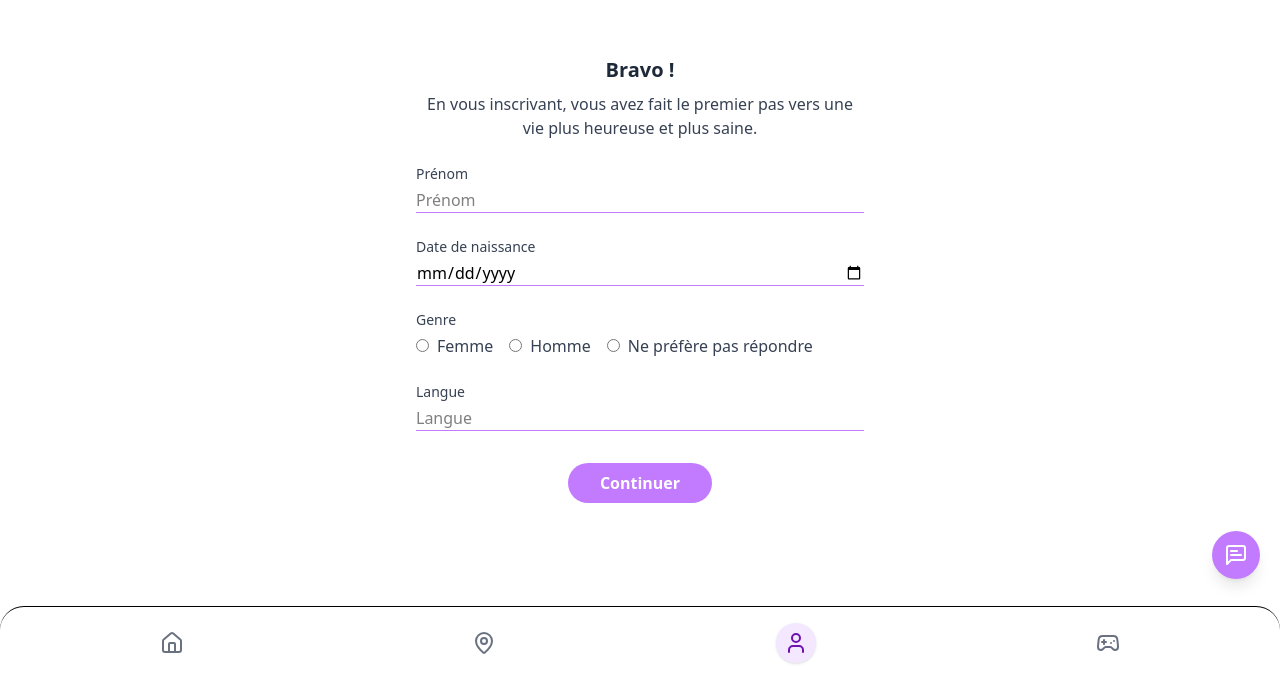
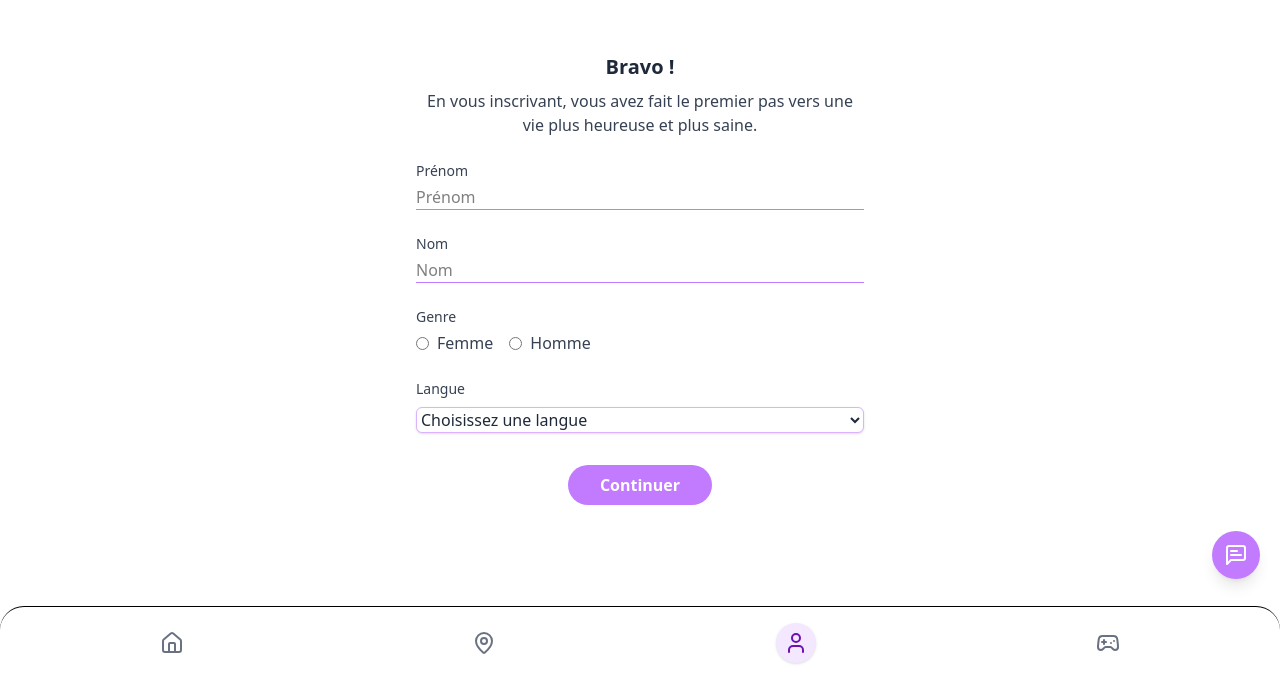
Before and after one commit to Mattbrn0/bubblehouse_front, a React (Vite) app: page /profile in a window 1280 px wide. Shown: the part 121-800 px from the top of the page. Built offline with nearby package versions, Linux system fonts and the light colour scheme; some icons are missing.

Commit message:
changement de la page profil, et création de la page mood

```diff
--- a/package.json
+++ b/package.json
@@ -20,6 +20,7 @@
     "prop-types": "^15.8.1",
     "react": "^18.2.0",
     "react-dom": "^18.2.0",
+    "react-icons": "^5.5.0",
     "react-leaflet": "^4.2.1",
     "react-router-dom": "^6.30.0",
     "swiper": "^11.2.8"
--- /dev/null
+++ b/src/components/mood.jsx
@@ -0,0 +1,87 @@
+import PropTypes from "prop-types"; // <-- importer PropTypes
+import { FaCalendarDay, FaClock, FaCalendarWeek } from "react-icons/fa";
+import { FiChevronRight } from "react-icons/fi";
+import { BsEmojiSmile, BsEmojiNeutral, BsEmojiFrown } from "react-icons/bs";
+
+const moodIcons = {
+  good: <BsEmojiSmile className="text-black text-xl" />,
+  medium: <BsEmojiNeutral className="text-black text-xl" />,
+  bad: <BsEmojiFrown className="text-black text-xl" />,
+};
+
+// Exemple de données de l'humeur
+const moodData = [
+  { day: "Lun", moods: ["bad"] },
+  { day: "Mar", moods: ["good"] },
+  { day: "Mer", moods: ["medium"] },
+  { day: "Jeu", moods: ["bad"] },
+  { day: "Ven", moods: ["good"] },
+  { day: "Sam", moods: ["good", "medium"] },
+  { day: "Dim", moods: ["bad"] },
+];
+
+export default function ProgressionDashboard() {
+  return (
+    <div className="bg-gray-100 p-4 rounded-lg space-y-6">
+      {/* Mes progrès */}
+      <div>
+        <h2 className="text-xl font-semibold text-[#42210B]">
+                Mes progrès
+              </h2>
+        <div className="grid grid-cols-3 gap-3">
+          <ProgressCard icon={<FaCalendarDay />} label="Jours" value="27" />
+          <ProgressCard icon={<FaClock />} label="Minutes" value="542" />
+          <ProgressCard icon={<FaCalendarWeek />} label="Semaines" value="4" />
+        </div>
+      </div>
+
+      {/* Suivi de l'humeur */}
+      <div>
+        <div className="flex justify-between items-center text-gray-800 mb-2">
+          <h2 className="text-xl font-semibold text-[#42210B]">
+                Suivi de l&apos;humeur
+              </h2>
+          <span className="flex items-center text-sm font-medium">
+            Cette semaine <FiChevronRight />
+          </span>
+        </div>
+
+        {/* Barres */}
+        <div className="flex items-end justify-between h-36">
+          {moodData.map(({ day, moods }, idx) => (
+            <div key={idx} className="flex flex-col items-center space-y-1">
+              <div className="flex flex-col-reverse items-center justify-end bg-gray-300 rounded-md w-6 h-24 relative overflow-visible">
+                {moods.map((mood, i) => (
+                  <div
+                    key={i}
+                    className="absolute"
+                    style={{ bottom: `${i * 20 + 4}px` }}
+                  >
+                    {moodIcons[mood]}
+                  </div>
+                ))}
+              </div>
+              <span className="text-xs text-gray-700 mt-1">{day}</span>
+            </div>
+          ))}
+        </div>
+      </div>
+    </div>
+  );
+}
+
+function ProgressCard({ icon, label, value }) {
+  return (
+    <div className="bg-[#71974E] text-white rounded-lg px-3 py-2 flex flex-col items-center shadow">
+      <div className="text-sm">{icon}</div>
+      <div className="text-xl font-bold">{value}</div>
+      <div className="text-xs">{label}</div>
+    </div>
+  );
+}
+
+ProgressCard.propTypes = {
+  icon: PropTypes.node.isRequired,
+  label: PropTypes.string.isRequired,
+  value: PropTypes.oneOfType([PropTypes.string, PropTypes.number]).isRequired,
+};
--- a/src/pages/Accueil.jsx
+++ b/src/pages/Accueil.jsx
@@ -1,9 +1,11 @@
 import { useNavigate } from "react-router-dom";
 import Navbar from "@/components/Navbar";
 import ChatButton from "@/components/ChatButton";
+
 import MeditationCarousel from "../components/MeditationCarousel";
 import PlanJournalier from "../components/PlanJournalier";
 import JeuCarousel from "../components/JeuCarousel";
+import ProgressionDashboard from "../components/mood";
 
 export default function Accueil() {
   const navigate = useNavigate();
@@ -48,6 +50,8 @@ export default function Accueil() {
               <span className="text-[#A67DB9]" onClick={() => navigate("/PageJeux")}>Voir tout</span>
             </div>
             <JeuCarousel />
+
+            <ProgressionDashboard/>
         </main>
       </div>
 
--- a/src/pages/profile.jsx
+++ b/src/pages/profile.jsx
@@ -2,14 +2,14 @@ import { useState } from "react";
 import Navbar from "@/components/Navbar";
 import ChatButton from "@/components/ChatButton";
 import { useNavigate } from "react-router-dom";
-
+import { supabase } from "../../supabaseClient";
 
 const Profile = () => {
   const navigate = useNavigate();
 
   const [formData, setFormData] = useState({
     prenom: "",
-    dateNaissance: "",
+    nom: "",
     genre: "",
     langue: "",
   });
@@ -17,38 +17,40 @@ const Profile = () => {
   const handleSubmit = async (e) => {
     e.preventDefault();
 
-  const { prenom, dateNaissance, genre, langue } = formData;
+    const { prenom, nom, genre, langue } = formData;
 
-  if (!prenom || !dateNaissance || !genre || !langue) {
+    if (!prenom || !nom || !genre || !langue) {
       alert("Veuillez remplir tous les champs obligatoires.");
       return;
     }
 
     try {
-    const response = await fetch("http://localhost:3000/api/user", {
-      method: "POST",
-      headers: {
-        "Content-Type": "application/json",
-      },
-      body: JSON.stringify({
+      const {
+        data: { user },
+        error: userError,
+      } = await supabase.auth.getUser();
+
+      if (userError || !user) throw new Error("Utilisateur non connecté");
+
+      const { error } = await supabase
+        .from("users")
+        .update({
           prenom,
-        dob: dateNaissance,
+          nom,
           genre,
           langue,
-      }),
-    });
+        })
+        .eq("id_users", user.id);
 
-    if (!response.ok) throw new Error("Erreur serveur");
+      if (error) throw error;
 
-    const data = await response.json();
-    console.log("Utilisateur créé :", data);
       alert("Profil enregistré avec succès !");
+      navigate("/home-page");
     } catch (err) {
       console.error(err);
-    alert("Erreur lors de l’enregistrement.");
+      alert(`Erreur lors de l’enregistrement. ${err.message}`);
     }
   };
-
 
   const handleChange = (e) => {
     const { name, value } = e.target;
@@ -65,12 +67,15 @@ const handleSubmit = async (e) => {
           Bravo !
         </h1>
         <p className="text-center text-gray-700 mb-6">
-          En vous inscrivant, vous avez fait le premier pas vers une vie plus heureuse et plus saine.
+          En vous inscrivant, vous avez fait le premier pas vers une vie plus
+          heureuse et plus saine.
         </p>
 
         <form className="space-y-6" onSubmit={handleSubmit}>
           <div>
-            <label className="block text-sm font-medium text-gray-700">Prénom</label>
+            <label className="block text-sm font-medium text-gray-700">
+              Prénom
+            </label>
             <input
               name="prenom"
               type="text"
@@ -80,25 +85,30 @@ const handleSubmit = async (e) => {
               placeholder="Prénom"
             />
           </div>
-
           <div>
-            <label className="block text-sm font-medium text-gray-700">Date de naissance</label>
+            <label className="block text-sm font-medium text-gray-700">
+              Nom
+            </label>
             <input
-              name="dateNaissance"
-              type="date"
-              value={formData.dateNaissance}
+              name="nom"
+              type="text"
+              value={formData.nom}
               onChange={handleChange}
               className="mt-1 w-full border-b border-purple-400 focus:outline-none focus:border-purple-600 bg-transparent"
-              placeholder="Date de naissance"
+              placeholder="Nom"
             />
           </div>
 
-
           <div>
-            <label className="block text-sm font-medium text-gray-700 mb-1">Genre</label>
+            <label className="block text-sm font-medium text-gray-700 mb-1">
+              Genre
+            </label>
             <div className="flex flex-wrap gap-4">
-              {["Femme", "Homme", "Ne préfère pas répondre"].map((option) => (
-                <label key={option} className="flex items-center space-x-2 text-gray-700">
+              {["Femme", "Homme"].map((option) => (
+                <label
+                  key={option}
+                  className="flex items-center space-x-2 text-gray-700"
+                >
                   <input
                     type="radio"
                     name="genre"
@@ -114,15 +124,21 @@ const handleSubmit = async (e) => {
           </div>
 
           <div>
-            <label className="block text-sm font-medium text-gray-700">Langue</label>
-            <input
+            <label className="block text-sm font-medium text-gray-700 mb-1">
+              Langue
+            </label>
+            <select
               name="langue"
-              type="text"
               value={formData.langue}
               onChange={handleChange}
-              className="mt-1 w-full border-b border-purple-400 focus:outline-none focus:border-purple-600 bg-transparent"
-              placeholder="Langue"
-            />
+              className="mt-1 w-full border border-purple-300 bg-white rounded-md shadow-sm focus:ring-purple-500 focus:border-purple-500 text-gray-800"
+            >
+              <option value="">Choisissez une langue</option>
+              <option value="Français">Français</option>
+              <option value="Anglais">Anglais</option>
+              <option value="Espagnol">Espagnol</option>
+              <option value="Allemand">Allemand</option>
+            </select>
           </div>
 
           <div className="flex justify-center mt-8">
```
Also changed, not shown: 1 other file (tests, documents, lock files or other folders). Lines whose indentation alone changed are shown as unchanged.
